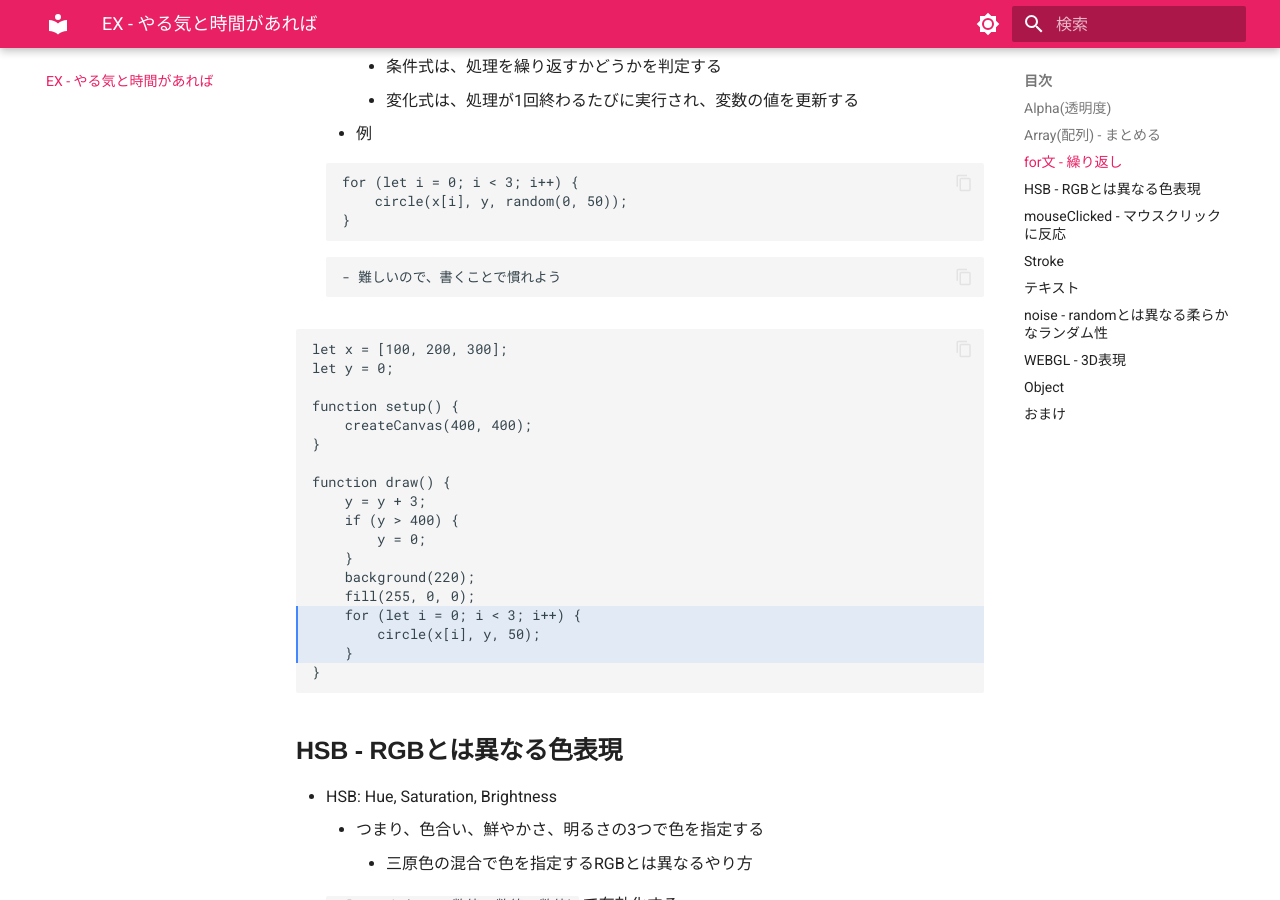
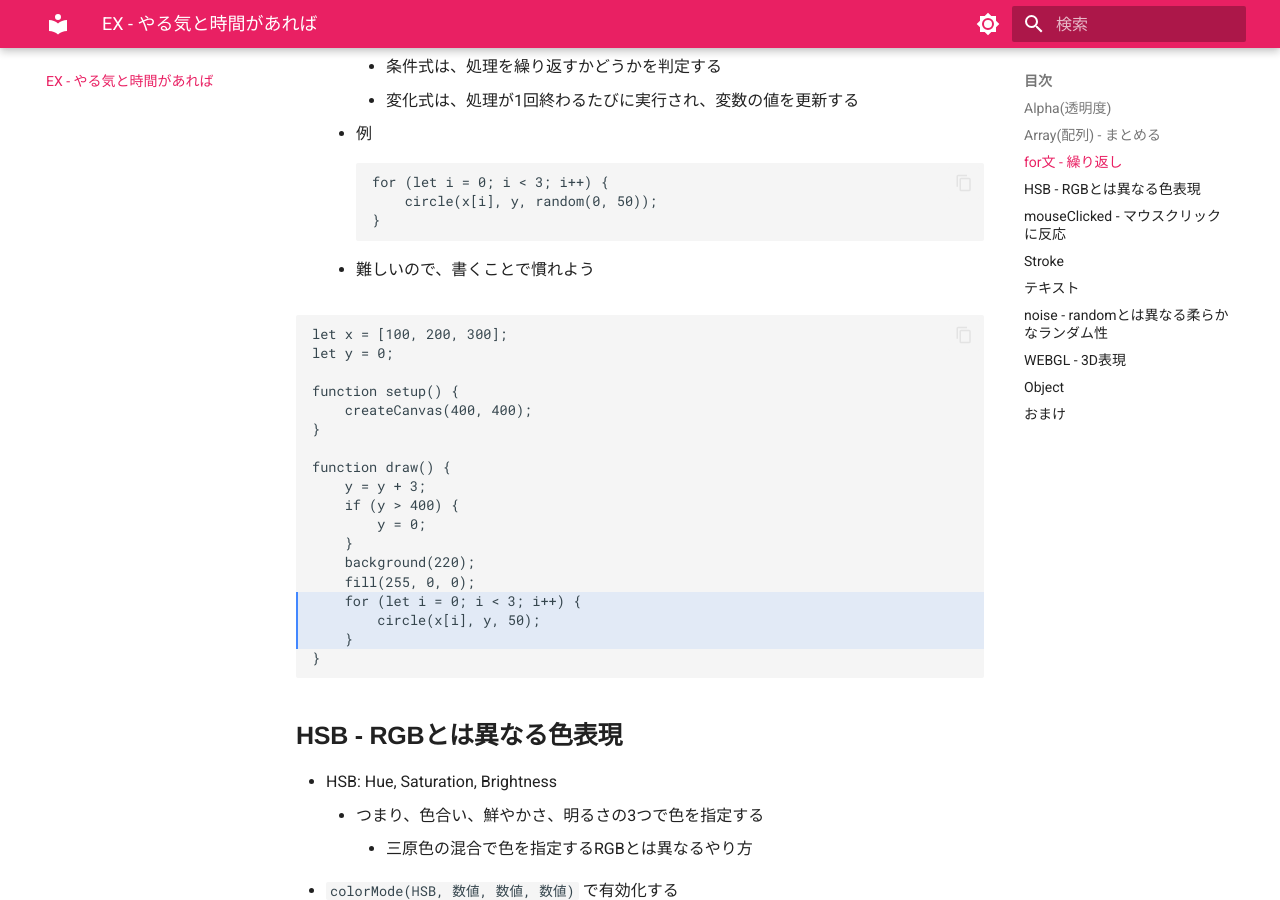
Before and after one commit to v76nl/gdgs-p5-workshop, an MkDocs documentation site: the page built from docs/EX.md, in a window 1280 px wide and 900 px high, scrolled down 1551 px. Built offline with MkDocs 1.6.1 and Material for MkDocs 9.7.7, drawn with Linux system fonts in a browser that asks for light colours; some of the changed lines change nothing that is shown.

Commit message:
docs: chore

````diff
--- a/docs/EX.md
+++ b/docs/EX.md
@@ -70,13 +70,13 @@ function draw() {
         - 変化式は、処理が1回終わるたびに実行され、変数の値を更新する
     - 例
 
-    ```
-    for (let i = 0; i < 3; i++) {
-        circle(x[i], y, random(0, 50));
-    }
-    ```
+        ```
+        for (let i = 0; i < 3; i++) {
+            circle(x[i], y, random(0, 50));
+        }
+        ```
 
-        - 難しいので、書くことで慣れよう
+    - 難しいので、書くことで慣れよう
 
 ```p5.js hl_lines="15-17"
 let x = [100, 200, 300];
@@ -270,7 +270,7 @@ function draw() {
 
 ## Object
 
--
+- 詳細割愛 (難しいため)
 
 ## おまけ
 
````
